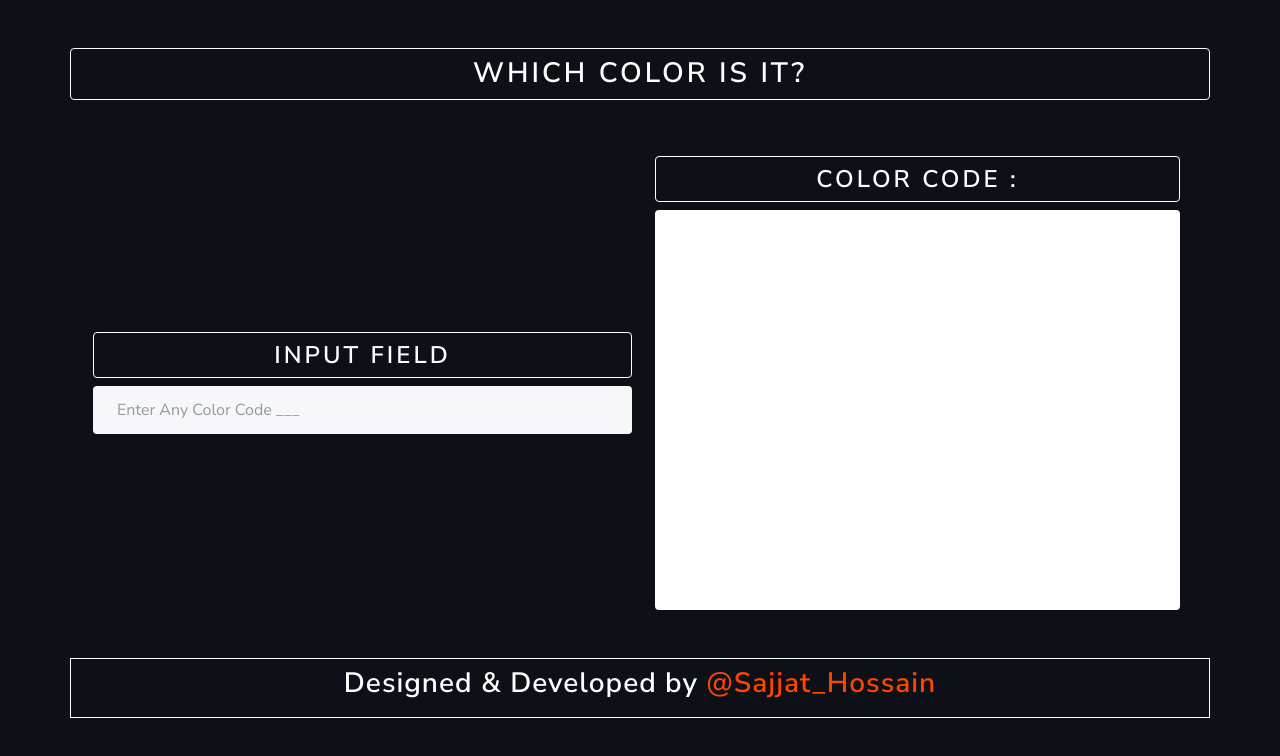
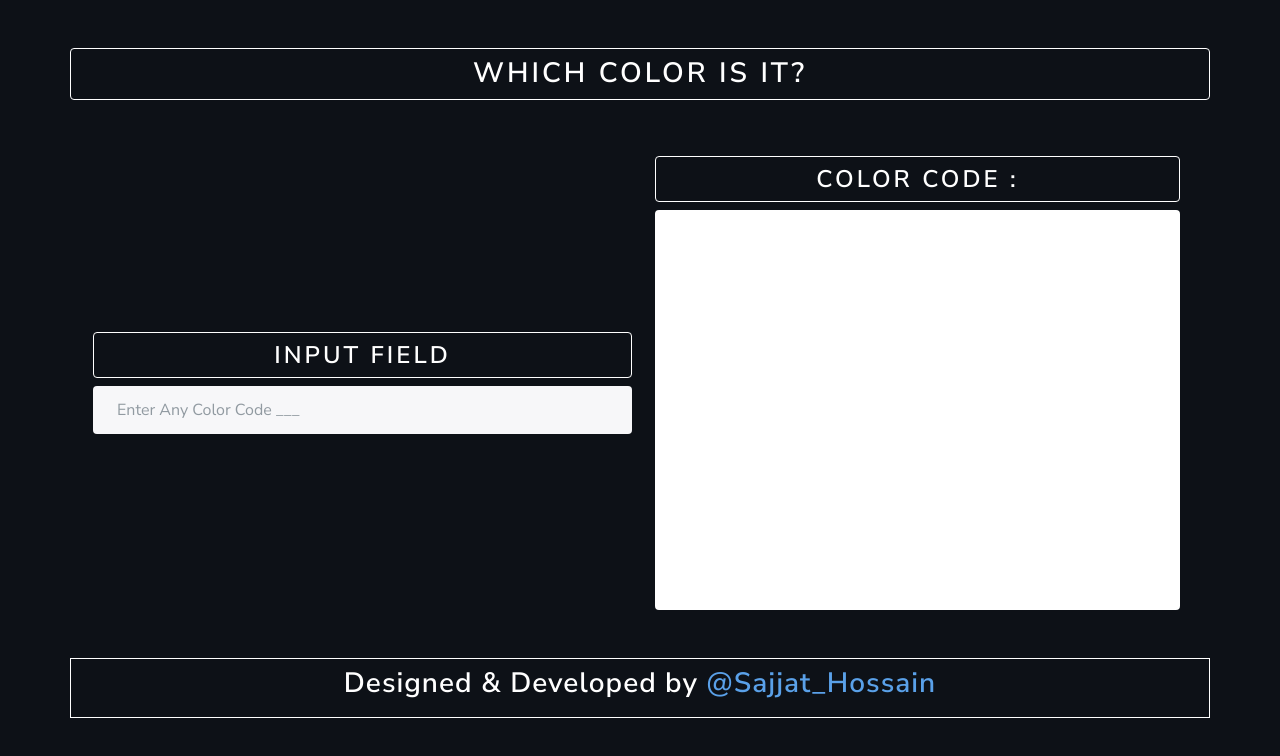
Before and after one commit to sajjathossain/Check-Color, a plain HTML site: page index.html in a window 1280 px wide. Drawn offline with Linux system fonts and the light colour scheme.

Commit message:
Updated UI

```diff
--- a/static/css/style.css
+++ b/static/css/style.css
@@ -23,11 +23,11 @@ body {
 }
 
 a {
-    color: orangeRed !important;
+    color: #5aa1e9 !important;
     text-decoration: none !important;
 }
 
 a:focus, a:hover {
-    color: orangered !important;
+    color: rgb(255, 128, 82) !important;
     text-decoration: none !important;
 }
```
